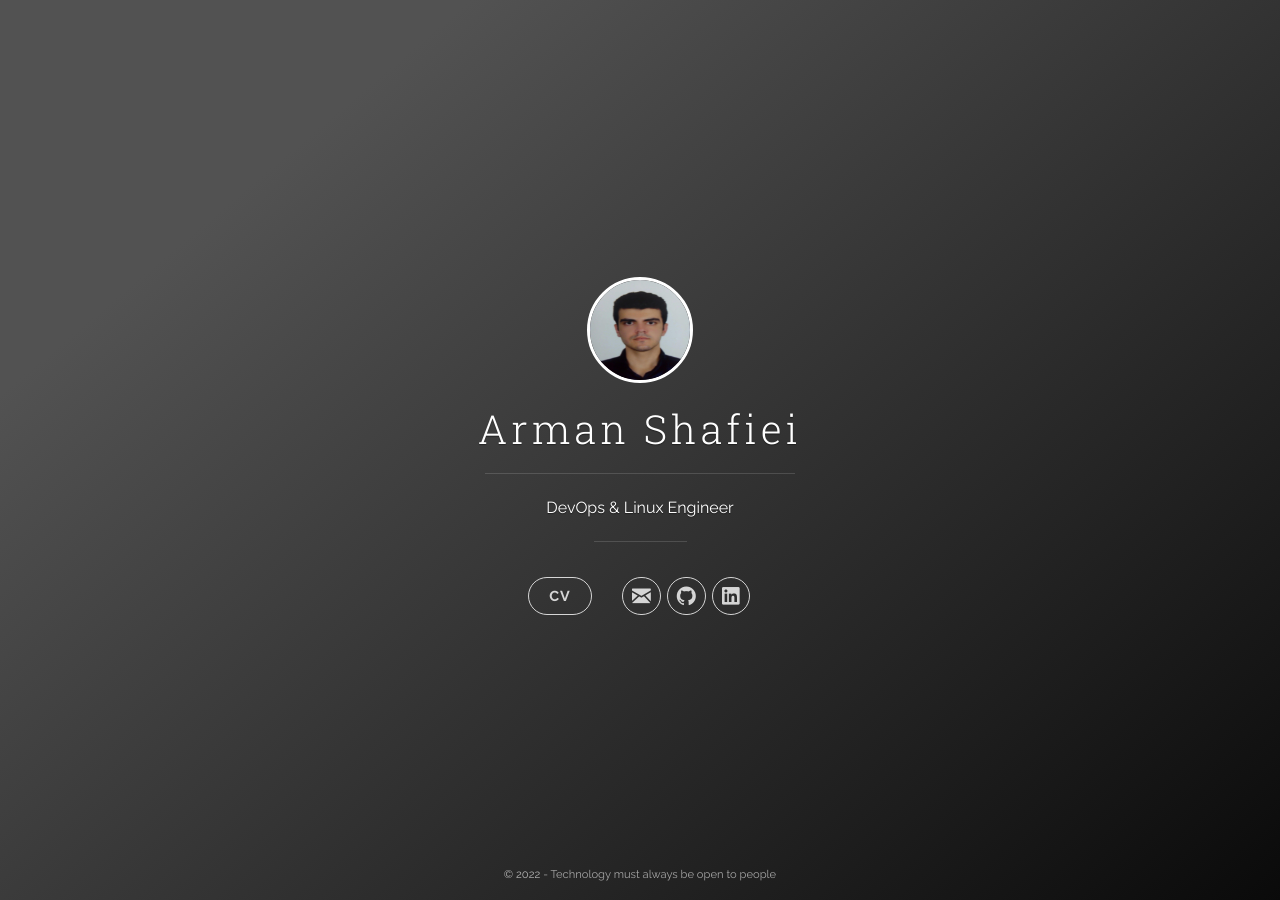
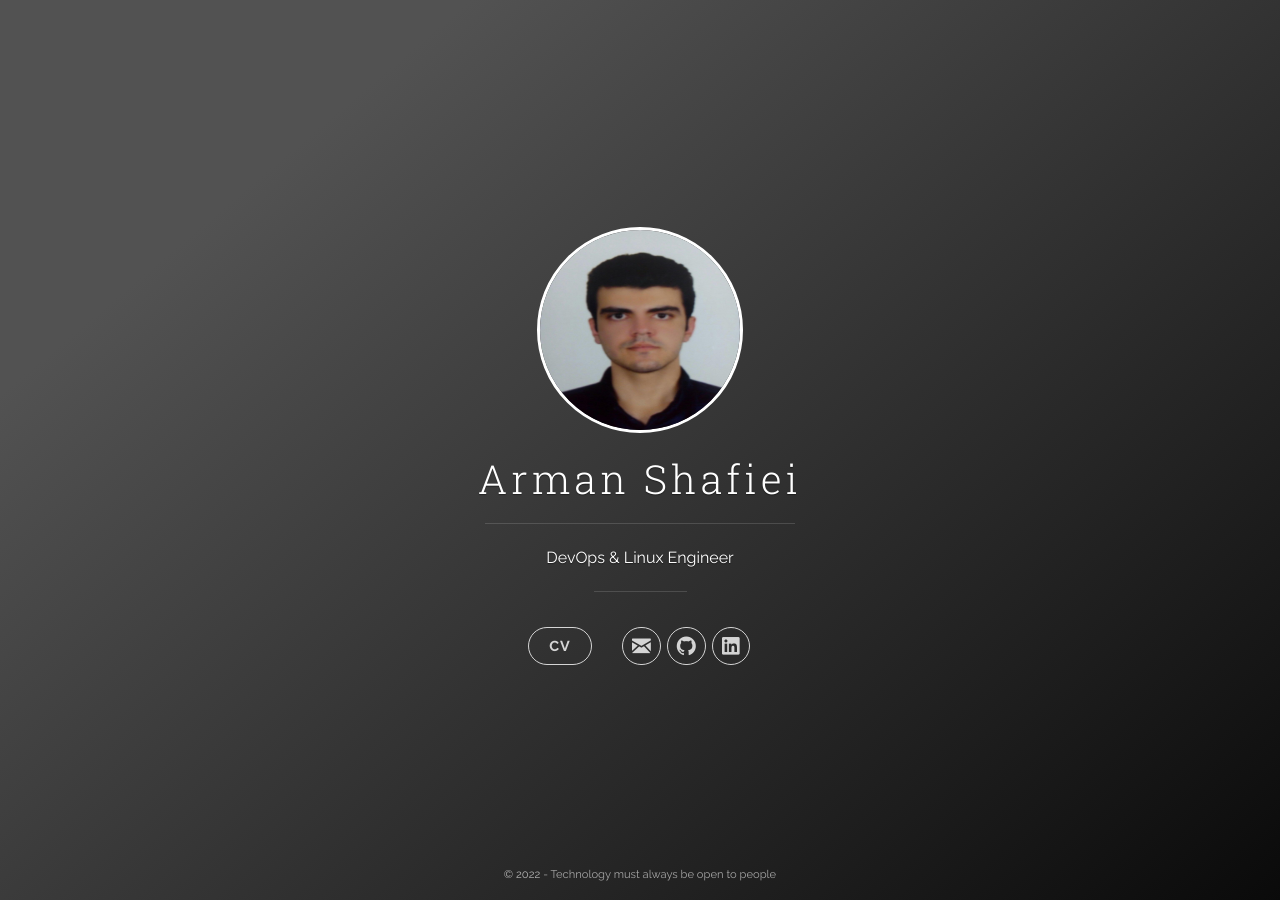
Before and after one commit to arman-shafiei/page, a Jekyll site: the page built from index.html, in a window 1280 px wide. Built offline with Jekyll 4.4.1, drawn with Linux system fonts in a browser that asks for light colours; nearby versions of some CDN libraries.

Commit message:
increased size

```diff
--- a/index_style/css/main.css
+++ b/index_style/css/main.css
@@ -37,19 +37,19 @@
 .categories a,
 .tags a {
   border: 1px solid #e25440;
-  border-radius: 20px;
+  border-radius: 40px;
   color: #e25440;
   display: inline-block;
-  font-size: 12px;
-  margin: 5px 0;
-  padding: 5px 10px;
+  font-size: 24px;
+  margin: 10px 0;
+  padding: 10px 20px;
   text-shadow: none;
   white-space: nowrap;
 }
 
 .post-meta__tags {
-  font-size: 12px;
-  padding: 0 5px;
+  font-size: 24px;
+  padding: 0 10px;
 }
 
 .footer__copyright {
@@ -59,8 +59,8 @@
 .user-image {
   margin-bottom: 1.2em;
   position: relative;
-  width: 100px;
-  height: 100px;
+  width: 200px;
+  height: 200px;
   border: 3px solid #fff;
   border-radius:100%;
 }
```
